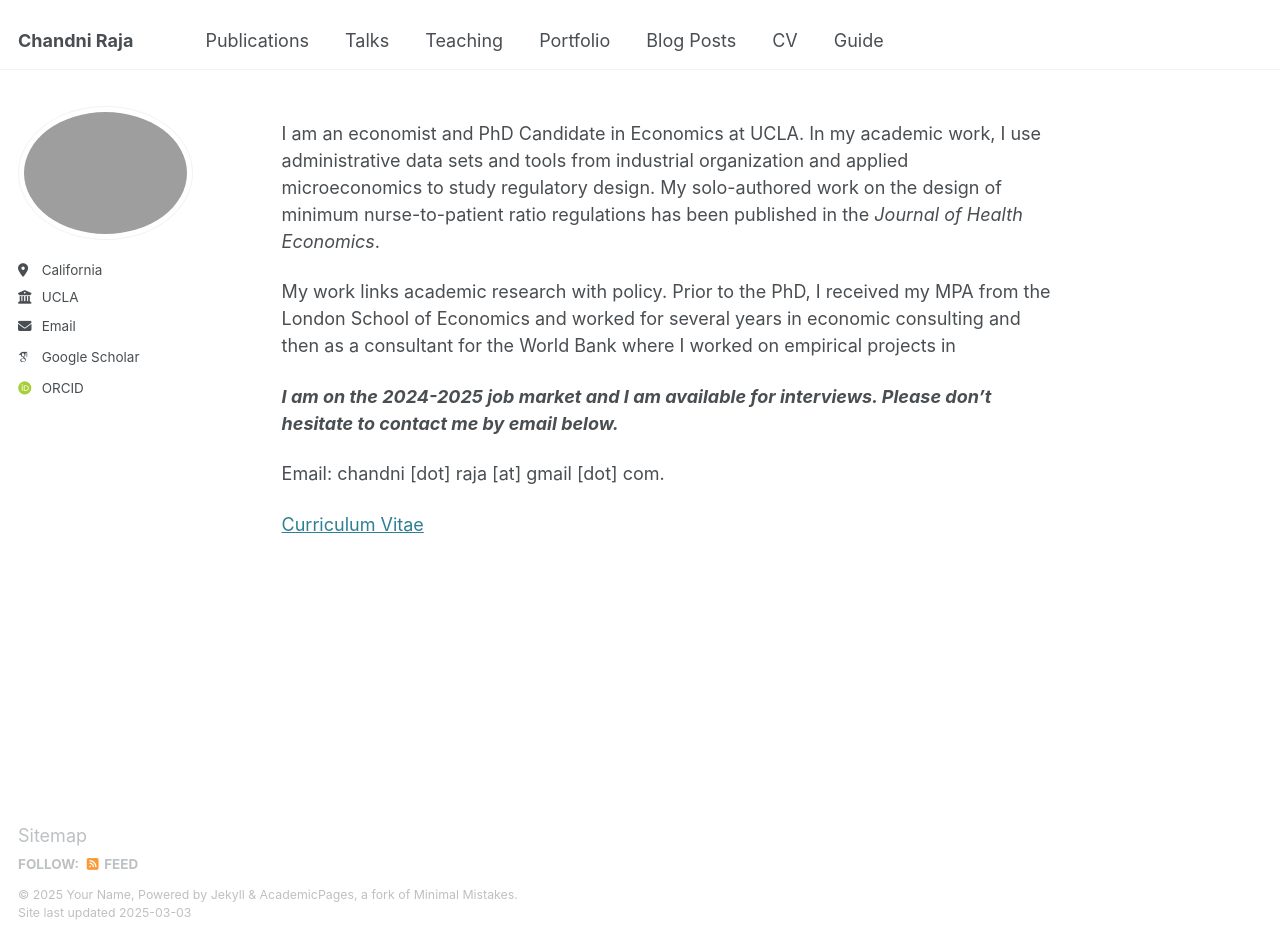
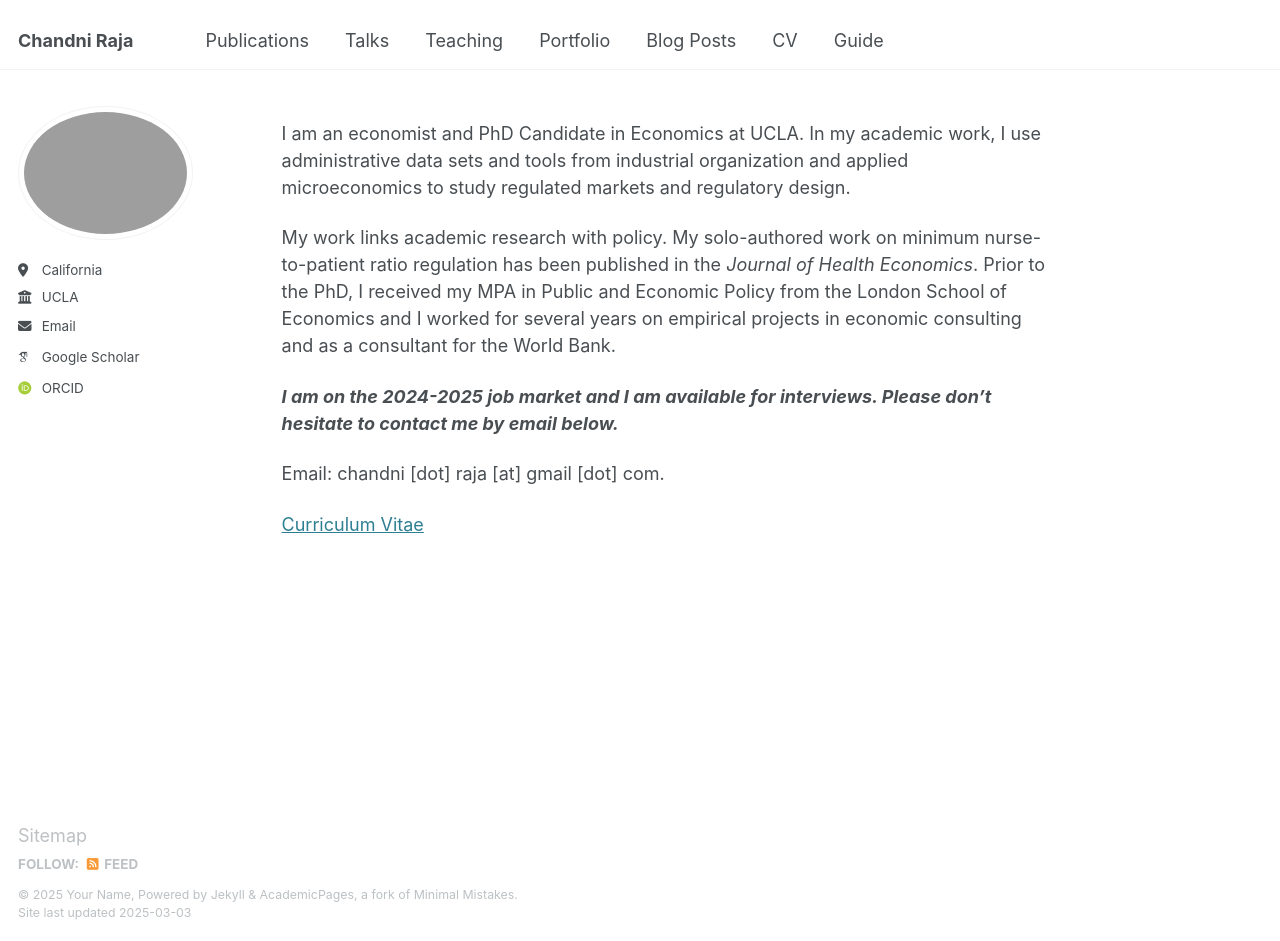
Before and after one commit to chandniraja/chandniraja.github.io, a Jekyll site: the page built from _pages/about.md, in a window 1280 px wide and 941 px high. Built offline with Jekyll 4.4.1, drawn with Linux system fonts in a browser that asks for light colours; some web fonts are replaced.

Commit message:
Update about.md

```diff
--- a/_pages/about.md
+++ b/_pages/about.md
@@ -7,9 +7,9 @@ redirect_from:
   - /about.html
 ---
 
-I am an economist and PhD Candidate in Economics at UCLA. In my academic work, I use administrative data sets and tools from industrial organization and applied microeconomics to study regulatory design. My solo-authored work on the design of minimum nurse-to-patient ratio regulations has been published in the _Journal of Health Economics_.
+I am an economist and PhD Candidate in Economics at UCLA. In my academic work, I use administrative data sets and tools from industrial organization and applied microeconomics to study regulated markets and regulatory design.
 
- My work links academic research with policy. Prior to the PhD, I received my MPA from the London School of Economics and worked for several years in economic consulting and then as a consultant for the World Bank where I worked on empirical projects in
+My work links academic research with policy. My solo-authored work on minimum nurse-to-patient ratio regulation has been published in the _Journal of Health Economics_. Prior to the PhD, I received my MPA in Public and Economic Policy from the London School of Economics and I worked for several years on empirical projects in economic consulting and as a consultant for the World Bank.
 
 _**I am on the 2024-2025 job market and I am available for interviews. Please don't hesitate to contact me by email below.**_
 
```
